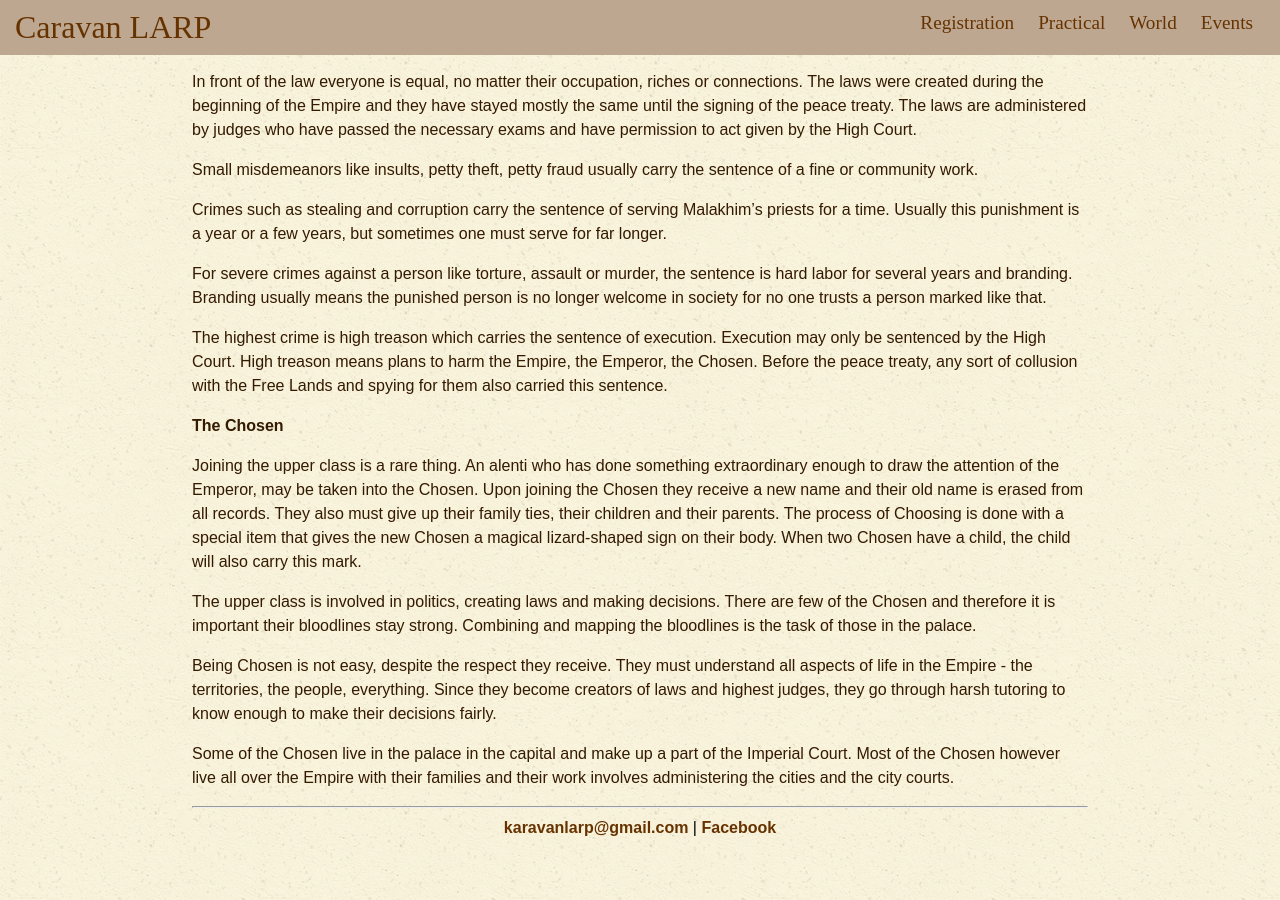
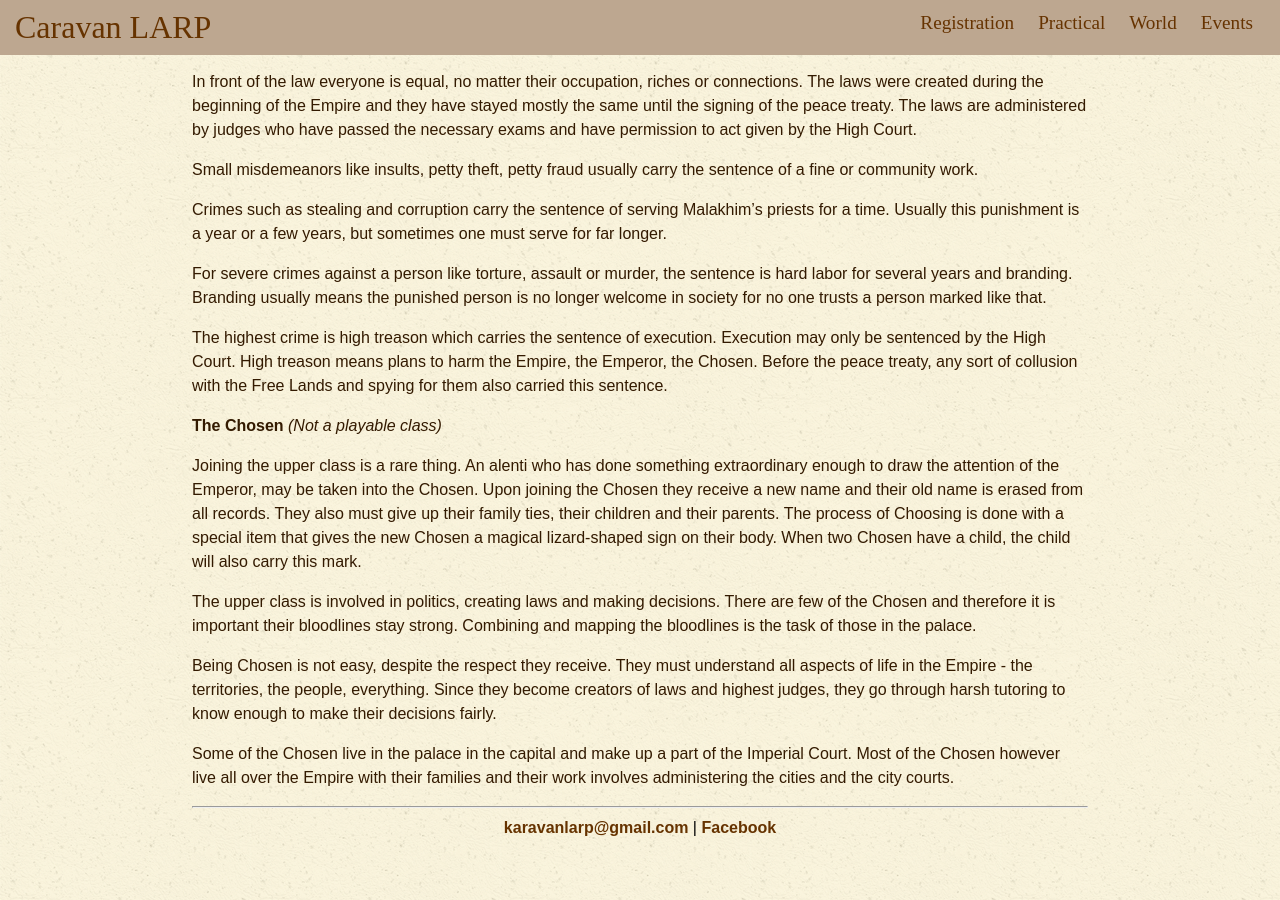
Before and after one commit to karavanlarp/karavanlarp.github.io, a Jekyll site: the page built from eng/world/leonte.md, in a window 1280 px wide and 900 px high, scrolled down 18838 px. Built offline with Jekyll 4.4.1, drawn with Linux system fonts in a browser that asks for light colours; some web fonts are replaced.

Commit message:
text update

```diff
--- a/eng/world/leonte.md
+++ b/eng/world/leonte.md
@@ -569,7 +569,7 @@ For severe crimes against a person like torture, assault or murder, the sentence
 
 The highest crime is high treason which carries the sentence of execution. Execution may only be sentenced by the High Court. High treason means plans to harm the Empire, the Emperor, the Chosen. Before the peace treaty, any sort of collusion with the Free Lands and spying for them also carried this sentence.
 
-**The Chosen**
+**The Chosen** _(Not a playable class)_
 
 Joining the upper class is a rare thing. An alenti who has done something extraordinary enough to draw the attention of the Emperor, may be taken into the Chosen. Upon joining the Chosen they receive a new name and their old name is erased from all records. They also must give up their family ties, their children and their parents. The process of Choosing is done with a special item that gives the new Chosen a magical lizard-shaped sign on their body. When two Chosen have a child, the child will also carry this mark.
 
```
